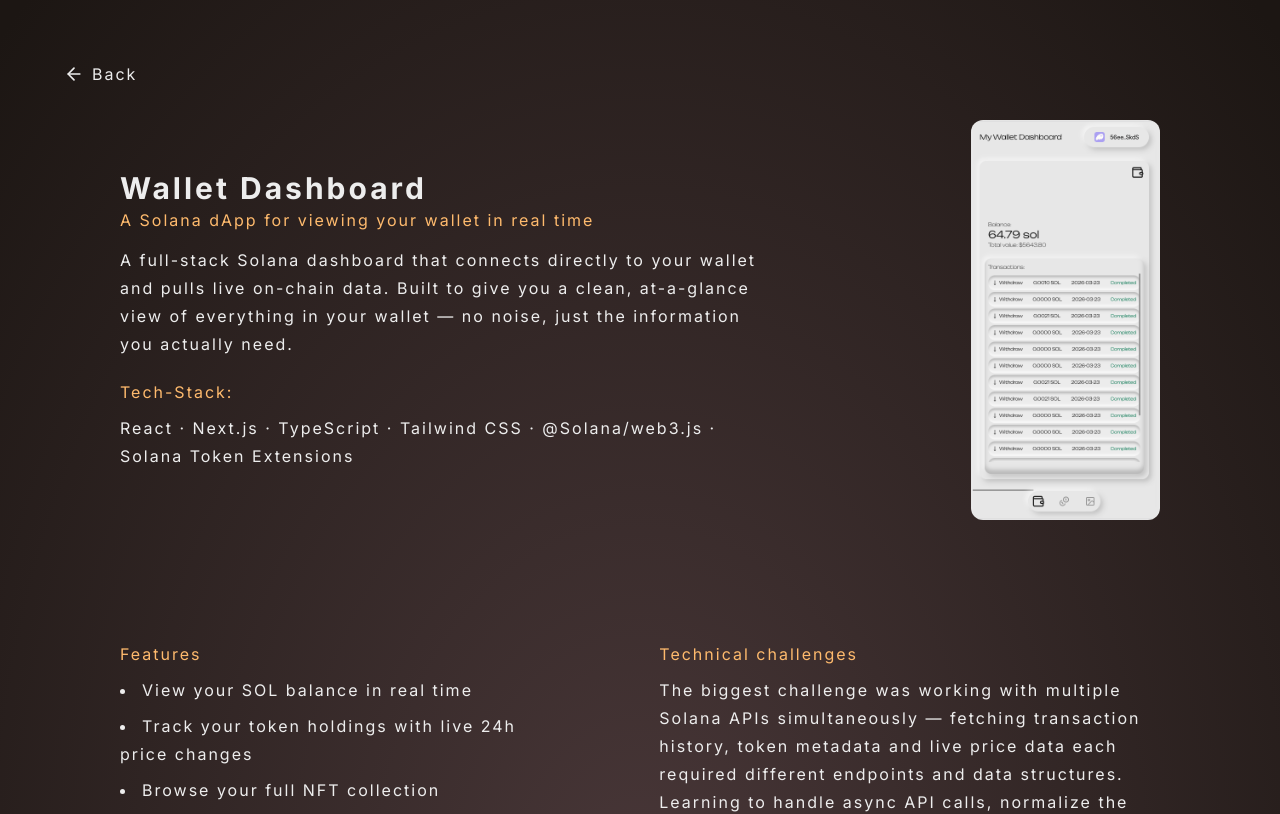
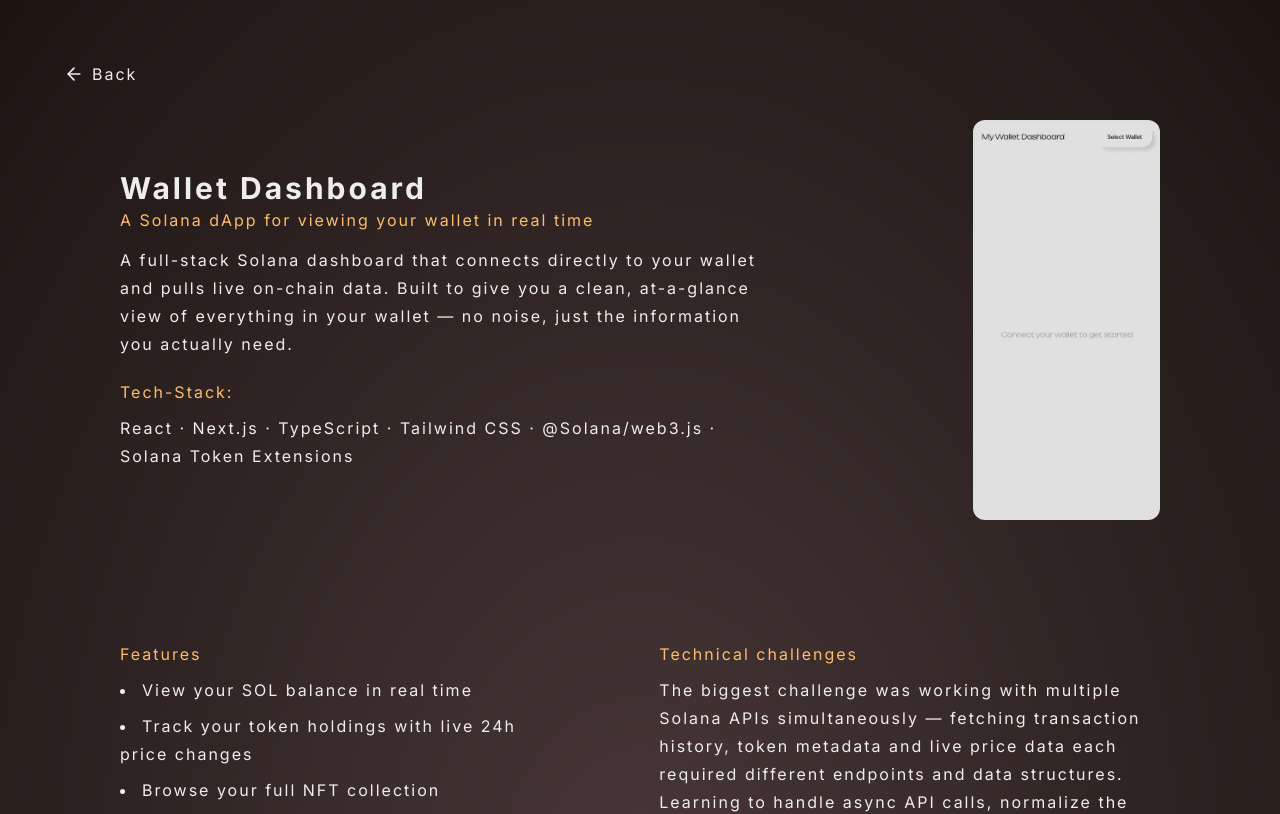
Before and after one commit to Alvis97/alvaportfolio, a Next.js app: page /projects/wallet-dashboard in a window 1280 px wide. Shown: the top 814 px of the page. Built offline with nearby package versions, Linux system fonts and the light colour scheme.

Commit message:
added Gif

```diff
--- a/app/data/projectData.ts
+++ b/app/data/projectData.ts
@@ -25,7 +25,7 @@ export const projects: Project[] = [
                     "Track your token holdings with live 24h price changes",
                     "Browse your full NFT collection",
                     "See your latest transactions with dates and amounts"],
-        video: "",
+        video: "/mywalletGif.gif",
         challenges: "The biggest challenge was working with multiple Solana APIs simultaneously — fetching transaction history, token metadata and live price data each required different endpoints and data structures. Learning to handle async API calls, normalize the responses and display them cleanly was the core technical problem this project solved.",
         techStack: ["React", "Next.js", "TypeScript", "Tailwind CSS", "@Solana/web3.js", "Solana Token Extensions"],
         linkWebsite: "https://my-wallet-dashboard-mu.vercel.app/",
--- a/app/projects/[slug]/page.tsx
+++ b/app/projects/[slug]/page.tsx
@@ -27,7 +27,7 @@ export default async function Page({params}: {params: Promise<{ slug: string }>}
                 </div>
             </div>
 
-            <img className='h-[400px] rounded-xl lg:h-[500]' src={pj.image[0]} alt="" />
+            <img className='h-[400px] rounded-xl lg:h-[500]' src={pj.video} alt="" />
         </div>
 
         <div className='py-10 flex flex-col gap-10 lg:flex-row lg:justify-between lg:gap-30 lg:my-20'>
```
Also changed, not shown: public/mywalletGif.gif (added).
